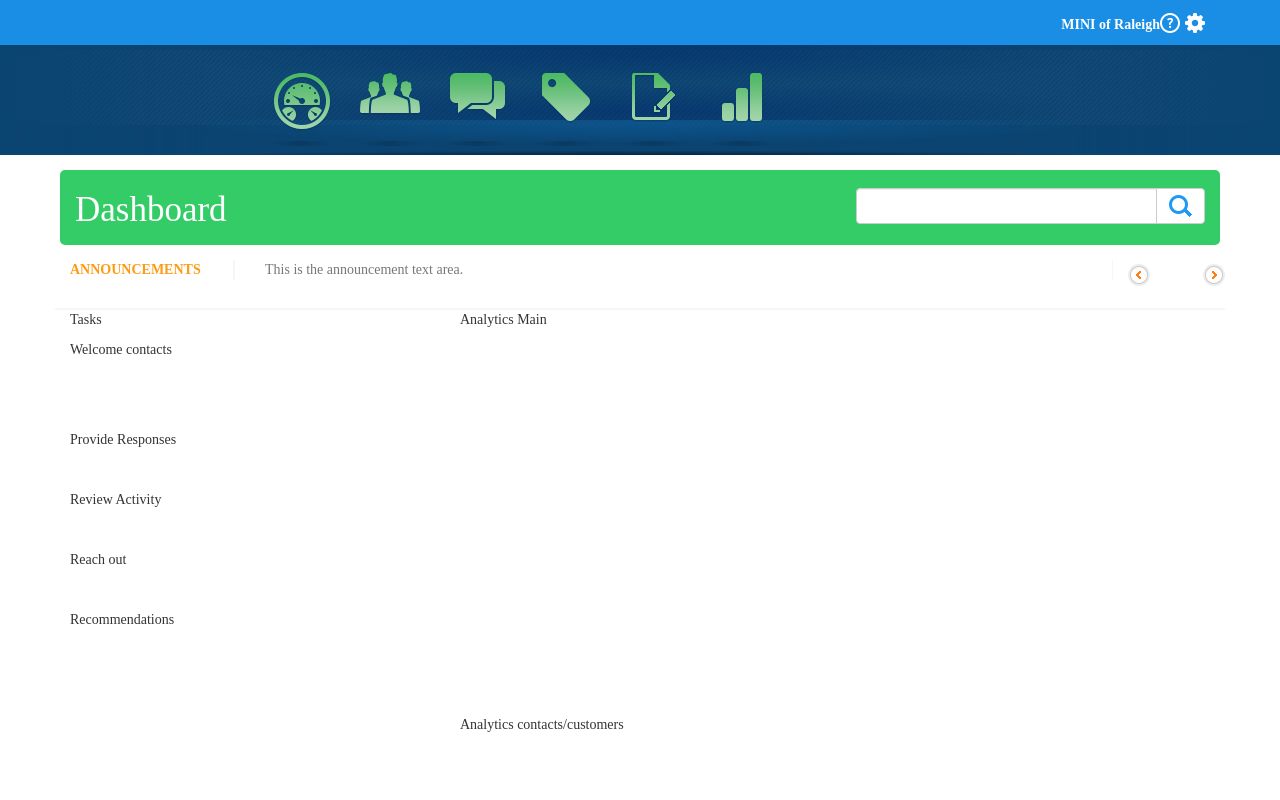
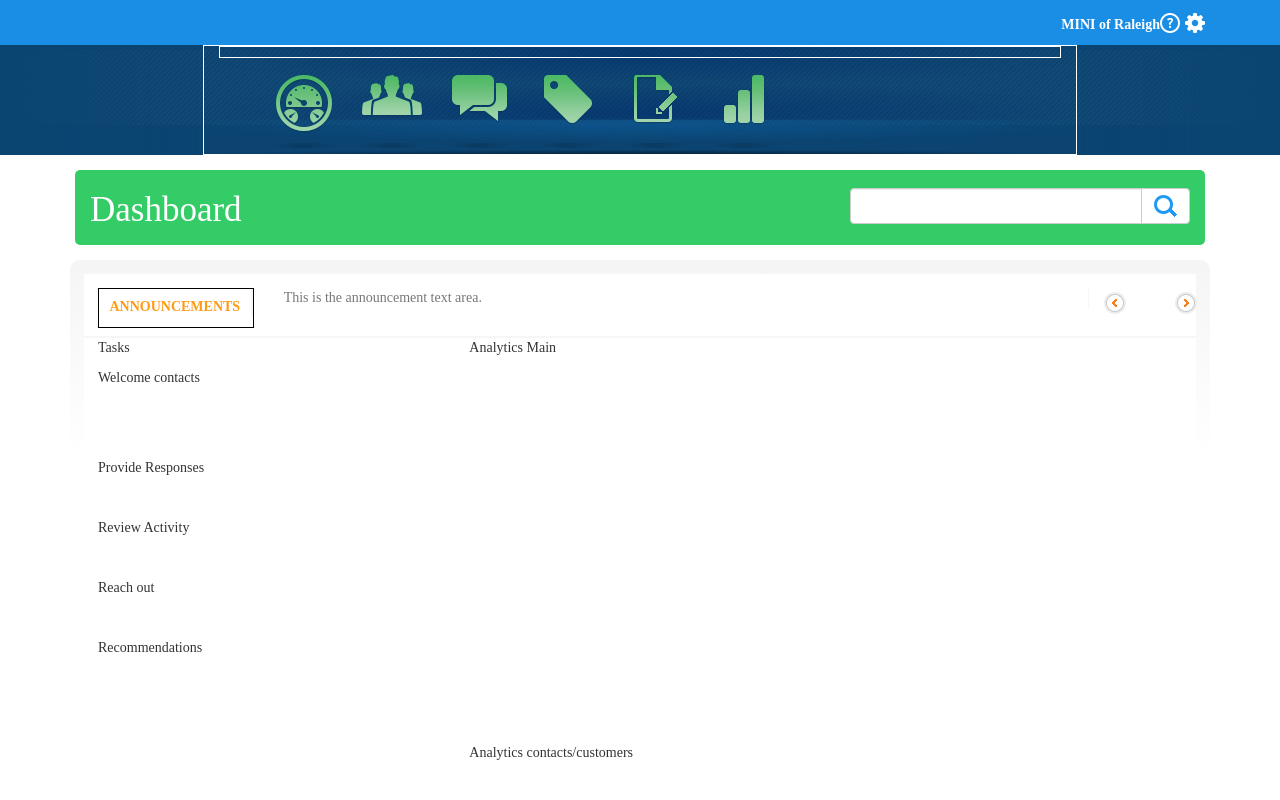
Before and after one commit to brmayes/j586-project1, a plain HTML site: page index.html in a window 1280 px wide. Shown: the top 800 px of the page. Drawn offline with nearby package versions, Linux system fonts and the light colour scheme.

Commit message:
added gradient and still stumped on center align.

```diff
--- a/css/styles.css
+++ b/css/styles.css
@@ -56,6 +56,7 @@ ul.topmenu-lists {
     background-size: 100% 100%;
     background-repeat: no-repeat;
     min-height: 110px;
+    border: 1px solid white;
 }
 
 .narbar-default {
@@ -89,6 +90,10 @@ li.mainnav-list {
     background-size: 100% 100%;
     background-repeat: no-repeat;
     min-height: 110px;
+}
+
+.mainnav-centered {
+    border: 1px solid white;
 }
 
 /* Dashboard*/
@@ -136,8 +141,8 @@ li.mainnav-list {
 }
 
 .row-dash {
-    margin-right: -10px;
-    margin-left: -10px;
+    margin-right: 5px;
+    margin-left: 5px;
 }
 
 #custom-bootstrap-menu.navbar-default .navbar-brand {
@@ -182,13 +187,23 @@ li.mainnav-list {
 
 /* Main Content */
 
-.gradient {
-    background-image: url("../assets/images/application-dashboard-assets/background-gradient.png")
+#gradient {
+    background-color: #f5f5f5;
+    background-image: linear-gradient(#f5f5f5, #ffffff 20%);
+    border-radius: 10px;
+    padding: 1em;
+}
+
+.main-whitearea {
+    background-color: white;
+    padding: 1em;
 }
 
 .main {
     border: solid 1px;
 }
+
+/* ANNOUNCEMENTS */
 
 .announcements {
     min-height: 50px;
@@ -199,6 +214,12 @@ li.mainnav-list {
     color: #FF9B13;
     font-weight: 600;
     border-right: solid 2px #F6F6F6;
+    text-align: center;
+    padding-top: .6em;
+}
+
+.announcements-text-div {
+    border: black 1px solid;
 }
 
 .announcements-text-area {
--- a/index.html
+++ b/index.html
@@ -64,9 +64,9 @@
         <div class="mainnav-fill"></div>
         <!--<img class="mainnav-fill" src="assets/images/menu-assets/mainnav-fill.png"> put the fill here-->
         <div class="col-md-2 visible-md-12 visible-lg-12 hidden-sm hidden-xs mainnav-left">
-
         </div>
         <div class="col-md-8 hidden-sm hidden-xs mainnav-middle">
+          <div class="mainnav-centered">
             <ul>
               <li class="active mainnav-list"><a href="#"><div class="menu-items-03"></div></a></li>
               <li class= "mainnav-list"><a href="#"><div class="menu-items-02"></div></a></li>
@@ -76,8 +76,8 @@
               <li class= "mainnav-list"><a href="#"><div class="menu-items-01"></div></a></li>
             </ul>
           </div>
+        </div>
         <div class="col-md-2 visible-md visible-lg hidden-sm hidden-xs mainnav-right">
-
         </div>
       </div>
 
@@ -128,10 +128,14 @@
         </div>
       </div>
 
+      <div id="gradient">
+        <div class="main-whitearea">
           <!--announcement area-->
           <div class="row announcements">
             <div class="col-md-2">
+              <div class="announcements-text-div">
                 <p class="announcements-text">ANNOUNCEMENTS</p>
+              </div>
             </div>
             <div class="col-md-9">
               <p class="announcements-text-area">This is the announcement text area.</p>
@@ -223,6 +227,8 @@
           </div>
         <!--end of container-->
         </div>
+      </div>
+    </div>
 
    <!--footer-->
     <div class="row">
```
Lines whose indentation alone changed are shown as unchanged.
